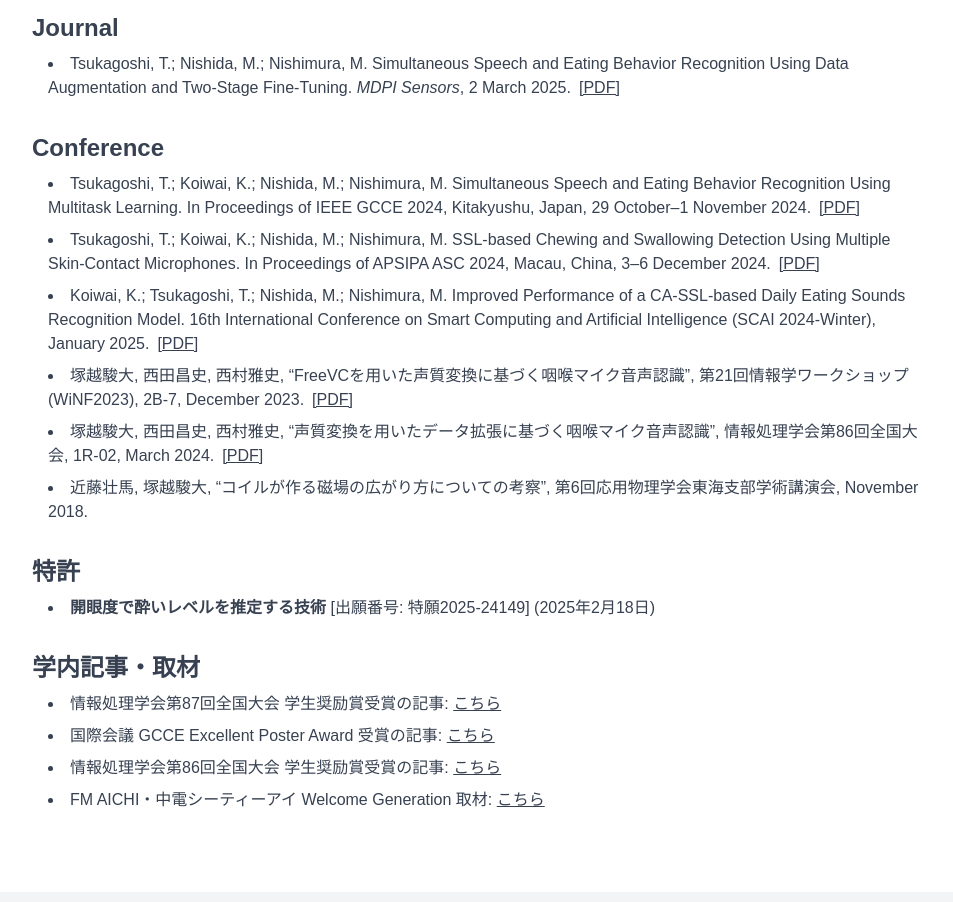
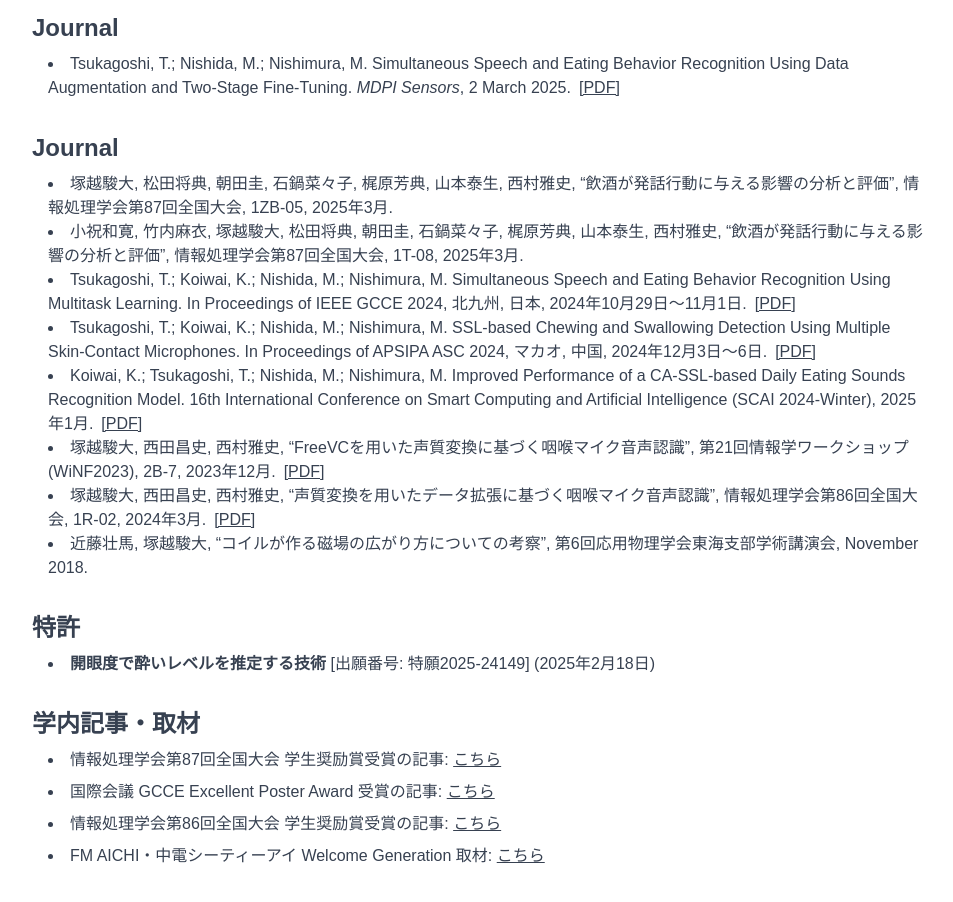
Before and after one commit to tsukagoshi56/my-portfolio2, a Next.js app: page / in a window 1280 px wide. Shown: the part 2120-3022 px from the top of the page, without its empty margins (160-1113 px from the left). Built offline with nearby package versions, Linux system fonts and the light colour scheme.

Commit message:
Update About component with awards, publications, and teaching activities

```diff
--- a/src/components/About.js
+++ b/src/components/About.js
@@ -114,27 +114,34 @@ export default function About() {
             </ul>
           </section>
 
+
           <section>
-            <h3 className="text-2xl font-semibold mb-2">Conference</h3>
-            <ul className="list-disc list-inside ml-4 space-y-2">
+            <h3 className="text-2xl font-semibold mb-2">Journal</h3>
+              <ul className="list-disc list-inside ml-4">
                 <li>
-                Tsukagoshi, T.; Koiwai, K.; Nishida, M.; Nishimura, M. Simultaneous Speech and Eating Behavior Recognition Using Multitask Learning. In Proceedings of IEEE GCCE 2024, Kitakyushu, Japan, 29 October–1 November 2024.
+                  塚越駿大, 松田将典, 朝田圭, 石鍋菜々子, 梶原芳典, 山本泰生, 西村雅史, “飲酒が発話行動に与える影響の分析と評価”, 情報処理学会第87回全国大会, 1ZB-05, 2025年3月.
+                </li>
+                <li>
+                  小祝和寛, 竹内麻衣, 塚越駿大, 松田将典, 朝田圭, 石鍋菜々子, 梶原芳典, 山本泰生, 西村雅史, “飲酒が発話行動に与える影響の分析と評価”, 情報処理学会第87回全国大会, 1T-08, 2025年3月.
+                </li>
+                <li>
+                  Tsukagoshi, T.; Koiwai, K.; Nishida, M.; Nishimura, M. Simultaneous Speech and Eating Behavior Recognition Using Multitask Learning. In Proceedings of IEEE GCCE 2024, 北九州, 日本, 2024年10月29日～11月1日.
                   <a href="/papers/Simultaneous Speech and Ea...Using Multitask Learning.pdf" target="_blank" rel="noopener noreferrer" className="underline ml-2">[PDF]</a>
                 </li>
                 <li>
-                Tsukagoshi, T.; Koiwai, K.; Nishida, M.; Nishimura, M. SSL-based Chewing and Swallowing Detection Using Multiple Skin-Contact Microphones. In Proceedings of APSIPA ASC 2024, Macau, China, 3–6 December 2024.
+                  Tsukagoshi, T.; Koiwai, K.; Nishida, M.; Nishimura, M. SSL-based Chewing and Swallowing Detection Using Multiple Skin-Contact Microphones. In Proceedings of APSIPA ASC 2024, マカオ, 中国, 2024年12月3日～6日.
                   <a href="/papers/SSL-based Chewing and Swa...le Skin-contact Microphones.pdf" target="_blank" rel="noopener noreferrer" className="underline ml-2">[PDF]</a>
                 </li>
                 <li>
-                Koiwai, K.; Tsukagoshi, T.; Nishida, M.; Nishimura, M. Improved Performance of a CA-SSL-based Daily Eating Sounds Recognition Model. 16th International Conference on Smart Computing and Artificial Intelligence (SCAI 2024-Winter), January 2025.
+                  Koiwai, K.; Tsukagoshi, T.; Nishida, M.; Nishimura, M. Improved Performance of a CA-SSL-based Daily Eating Sounds Recognition Model. 16th International Conference on Smart Computing and Artificial Intelligence (SCAI 2024-Winter), 2025年1月.
                   <a href="/papers/ImprovedPerformanceofaCA-...onModel_IEEEpdfeXpress.pdf" target="_blank" rel="noopener noreferrer" className="underline ml-2">[PDF]</a>
                 </li>
                 <li>
-                塚越駿大, 西田昌史, 西村雅史, “FreeVCを用いた声質変換に基づく咽喉マイク音声認識”, 第21回情報学ワークショップ (WiNF2023), 2B-7, December 2023.
-                <a href="/papers/FreeVCを用いた声質変換に基づく咽喉マイク音声認識.pdf" target="_blank" rel="noopener noreferrer" className="underline ml-2">[PDF]</a>
+                  塚越駿大, 西田昌史, 西村雅史, “FreeVCを用いた声質変換に基づく咽喉マイク音声認識”, 第21回情報学ワークショップ (WiNF2023), 2B-7, 2023年12月.
+                  <a href="./../../public/papers/FreeVCを用いた声質変換に基づく咽喉マイク音声認識.pdf" target="_blank" rel="noopener noreferrer" className="underline ml-2">[PDF]</a>
                 </li>
                 <li>
-                塚越駿大, 西田昌史, 西村雅史, “声質変換を用いたデータ拡張に基づく咽喉マイク音声認識”, 情報処理学会第86回全国大会, 1R-02, March 2024.
+                  塚越駿大, 西田昌史, 西村雅史, “声質変換を用いたデータ拡張に基づく咽喉マイク音声認識”, 情報処理学会第86回全国大会, 1R-02, 2024年3月.
                   <a href="/papers/声質変換を用いたデータ拡張に基づく咽喉マイク音声認識.pdf" target="_blank" rel="noopener noreferrer" className="underline ml-2">[PDF]</a>
                 </li>
                 <li>
```
Lines whose indentation alone changed are shown as unchanged.
